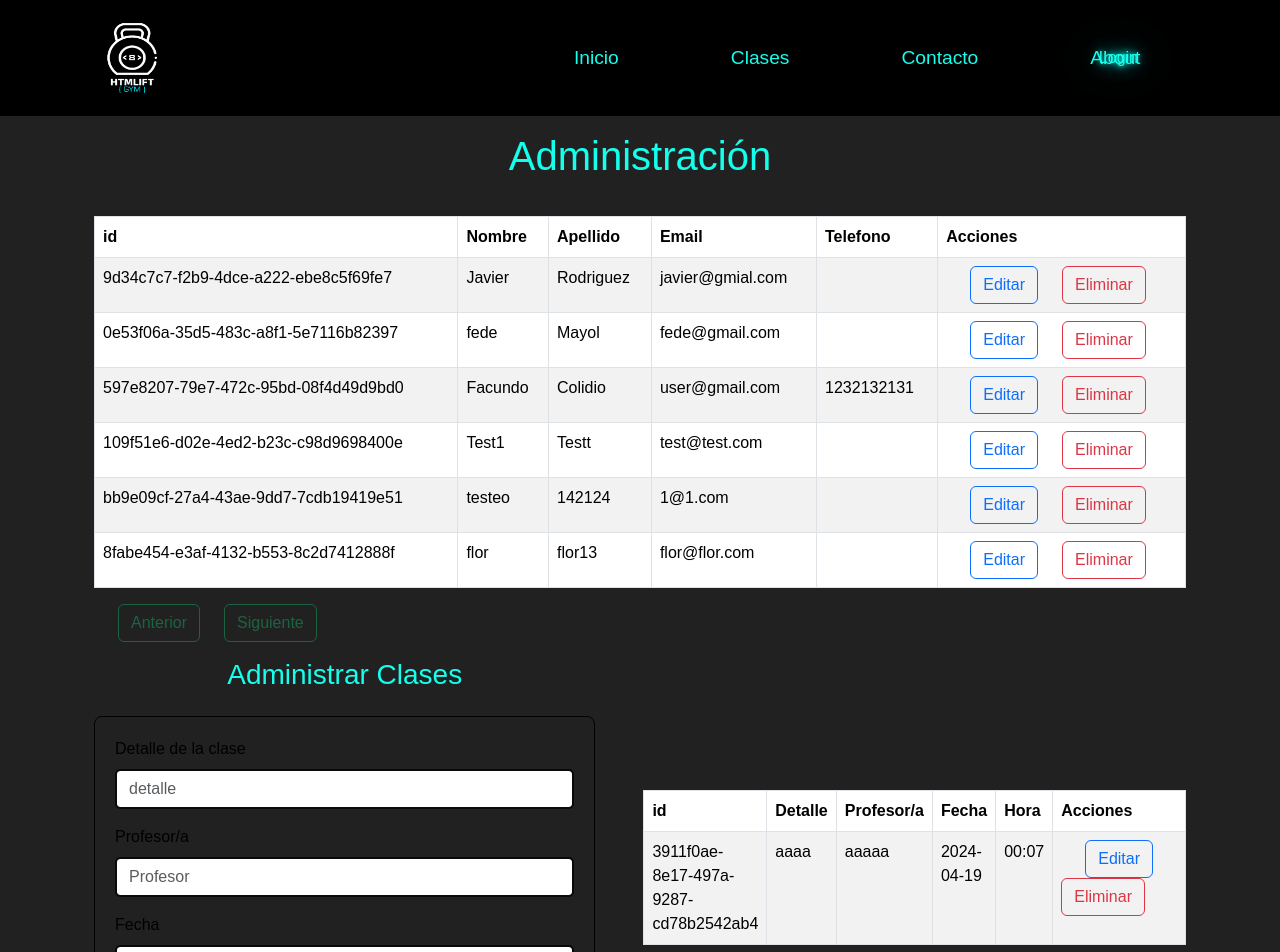
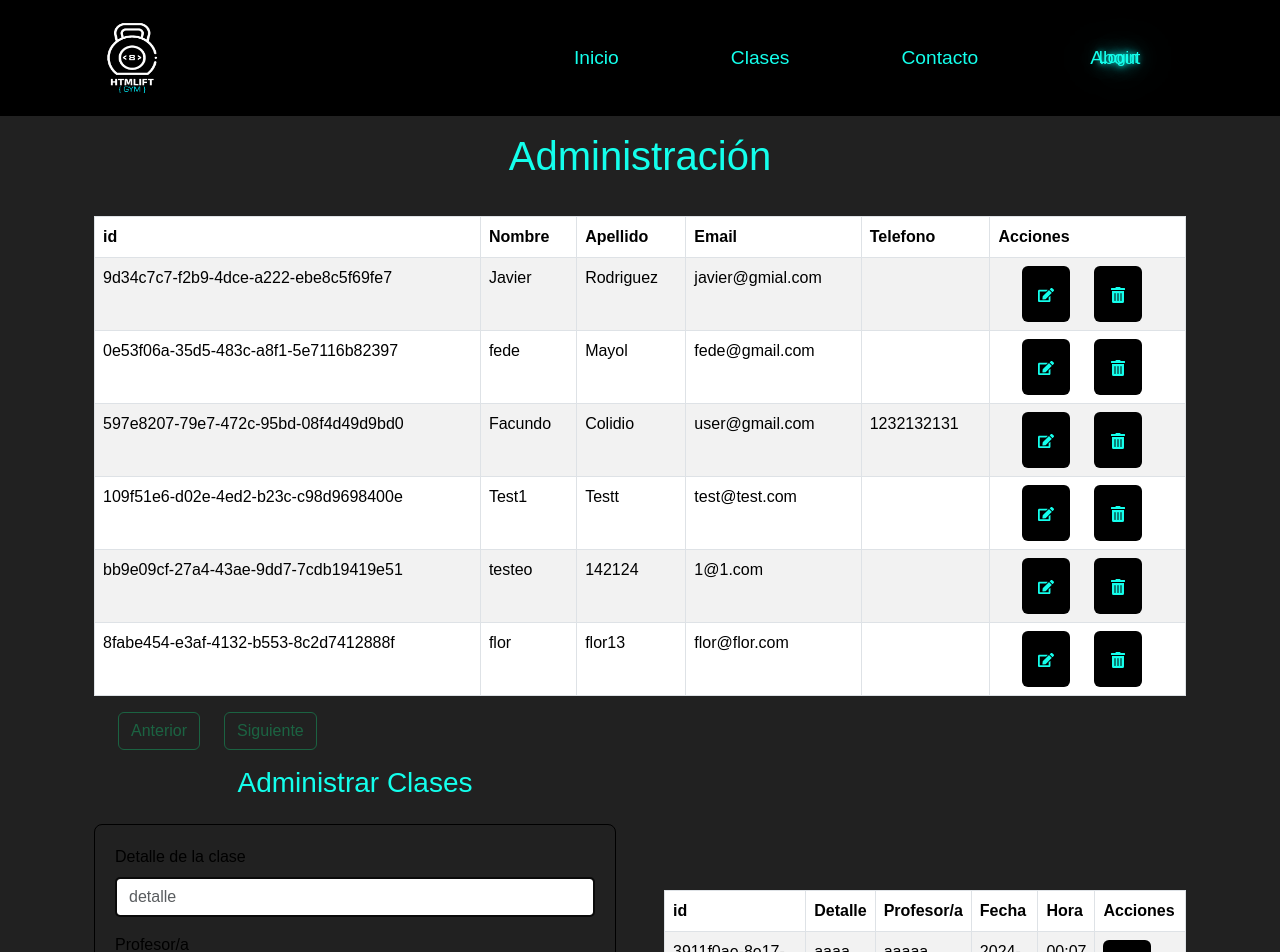
Before and after one commit to santiag004/proyectofinal-78i, a React (Vite) app: page /admin in a window 1280 px wide. Shown: the top 952 px of the page. Built offline with nearby package versions, Linux system fonts and the light colour scheme; no server answers; data requests are answered from the project's data file; a web font is replaced by a local one.

Commit message:
estilos a botón y navegador sticky

```diff
--- a/package.json
+++ b/package.json
@@ -22,6 +22,7 @@
     "react": "^18.2.0",
     "react-bootstrap": "^2.10.2",
     "react-dom": "^18.2.0",
+    "react-icons": "^5.0.1",
     "react-router-dom": "^6.22.3",
     "sweetalert2": "^11.10.7",
     "uuid": "^9.0.1"
--- a/src/components/footer/footerStyle.css
+++ b/src/components/footer/footerStyle.css
@@ -8,6 +8,7 @@
   margin: 0;
   max-width: 100% !important;
 }
+
 .listaSocials {
   margin-right: 0 !important;
   margin-left: 0 !important;
--- a/src/components/formservice/FormService.jsx
+++ b/src/components/formservice/FormService.jsx
@@ -3,6 +3,7 @@ import { serviceContextProvider } from "../../context/serviceContext/ServiceCont
 import { Form, Button, Container } from "react-bootstrap";
 import { v4 as uuidv4 } from "uuid";
 import Swal from "sweetalert2";
+
 import './servicios.css'
 
 const FormService = ({ serviceToEdit, handleClose }) => {
--- a/src/components/nav/Navegador.jsx
+++ b/src/components/nav/Navegador.jsx
@@ -16,7 +16,7 @@ const {logOut} = useContext(UserContextProvider)
 const user = JSON.parse(localStorage.getItem("user"))
 
   return (
-    <Navbar expand="lg" className="navStyle">
+    <Navbar expand="lg" className="navStyle sticky-top">
       <Container>
         <Navbar.Brand className='brandLogo' href="#home">
           <img
--- a/src/components/pagination/PaginationClasses.jsx
+++ b/src/components/pagination/PaginationClasses.jsx
@@ -3,6 +3,8 @@ import { ClassesContextProvider } from "../../context/classescontext/ClassesCont
 import { Button, Table, Container, Modal } from "react-bootstrap";
 import FormClases from "../formclasses/FormClases.jsx";
 import Swal from 'sweetalert2';
+import { FaEdit, FaTrashAlt } from "react-icons/fa";
+import './users.css'
 
 function PaginationClasses() {
   const {
@@ -74,16 +76,17 @@ function PaginationClasses() {
                   <td>
                     <Button
                       variant="outline-primary"
-                      className="mx-4"
+                      className="botonEdit"
                       onClick={() => {
                         handleEdit(c);
                       }}>
-                      Editar
+                      <FaEdit/>
                     </Button>
                     <Button
+                    className="botonDelete"
                       variant="outline-danger"
                       onClick={() => mostrarConfirmacion(c.id)}>
-                      Eliminar
+                      <FaTrashAlt/>
                     </Button>
                   </td>
                 </tr>
--- a/src/components/pagination/PaginationServices.jsx
+++ b/src/components/pagination/PaginationServices.jsx
@@ -3,6 +3,7 @@ import { serviceContextProvider } from "../../context/serviceContext/ServiceCont
 import { Button, Table, Container, Modal } from "react-bootstrap";
 import Swal from 'sweetalert2';
 import FormServise from '../formservice/FormService';
+import './users.css'
 
 function PaginationServices() {
   const { services, pageNumber, setPageNumber, deleteService } = useContext(serviceContextProvider);
@@ -70,16 +71,18 @@ function PaginationServices() {
                   <td>{s.descripcion}</td>
                   <td>
                     <Button
+                    className="botonEdit"
                       variant="outline-primary"
                       onClick={() => {
                         handleEdit(s);
                       }}>
-                      Editar
+                      <FaEdit/>
                     </Button>
                     <Button
+                    className="botonDelete"
                       variant="outline-danger"
                       onClick={() => mostrarConfirmacion(s.id)}>
-                      Eliminar
+                     <FaTrashAlt/>
                     </Button>
                   </td>
                 </tr>
--- a/src/components/pagination/PaginationUser.jsx
+++ b/src/components/pagination/PaginationUser.jsx
@@ -3,6 +3,8 @@ import { UserContextProvider } from "../../context/usercontext/ContextUsers";
 import { Button, Table, Container, Modal } from "react-bootstrap";
 import Registro from "../registro/Registro"
 import Swal from 'sweetalert2';
+import { FaEdit, FaTrashAlt } from "react-icons/fa";
+import './users.css'
 
 function PaginationUser() {
   const { users, pageNumber, setPageNumber, deleteUser } = useContext(UserContextProvider);
@@ -70,16 +72,17 @@ function PaginationUser() {
                   <td>
                     <Button
                       variant="outline-primary"
-                      className="mx-4"
+                      className="botonEdit mx-4"
                       onClick={() => {
                         handleEdit(user);
-                      }}>
-                      Editar
+                      }}> <FaEdit/>
+
                     </Button>
                     <Button
+                    className="botonDelete"
                       variant="outline-danger"
                       onClick={()=>{mostrarConfirmacion(user.id)}}>
-                      Eliminar
+                     <FaTrashAlt/>
                     </Button>
                   </td>
                 </tr>
--- a/src/components/pagination/users.css
+++ b/src/components/pagination/users.css
@@ -6,3 +6,18 @@
 .user-table .table th {
     border: 1px solid #000;
 }
+
+.botonDelete {
+    background-color: black;
+    border: 0;
+    text-transform: uppercase;
+    padding: 1em;
+}
+
+.botonEdit {
+    background-color: black;
+    border: 0;
+    text-transform: uppercase;
+    padding: 1em;
+
+}
```
Also changed, not shown: 1 other file (tests, documents, lock files or other folders).
